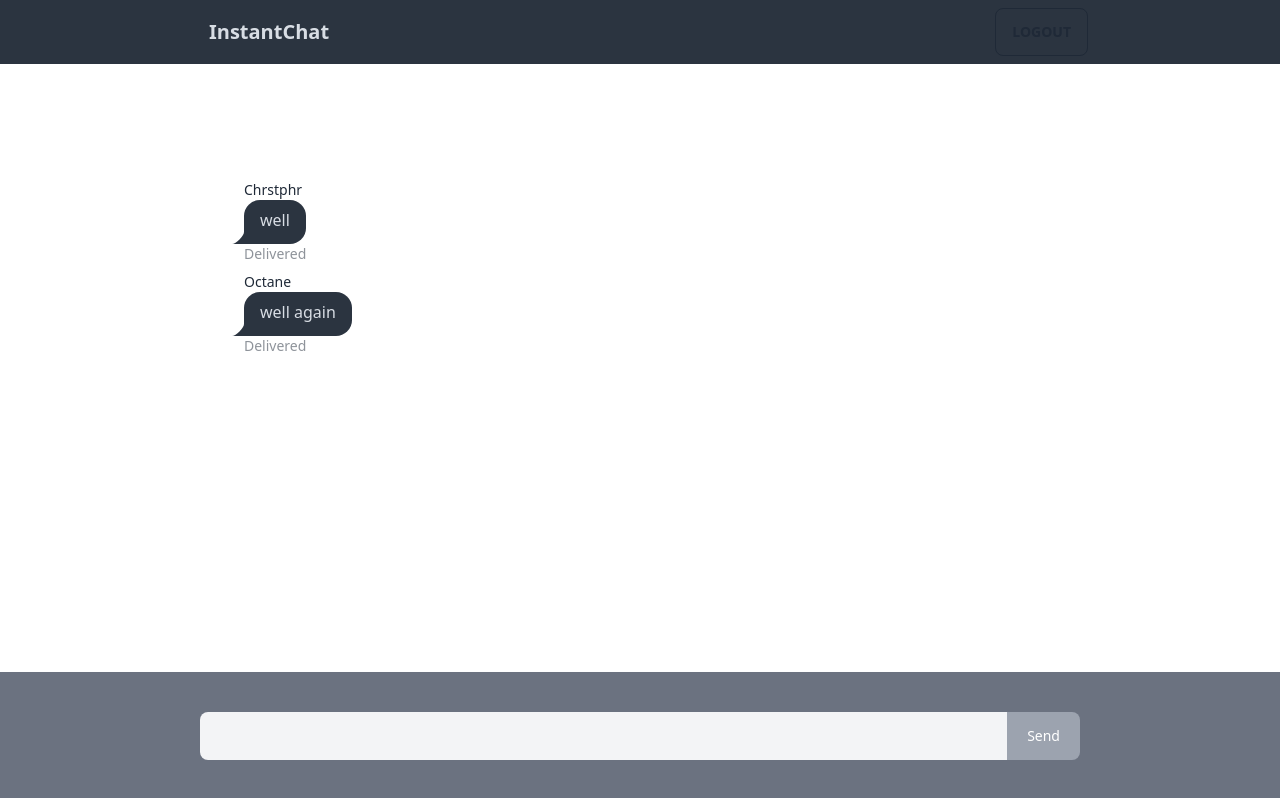
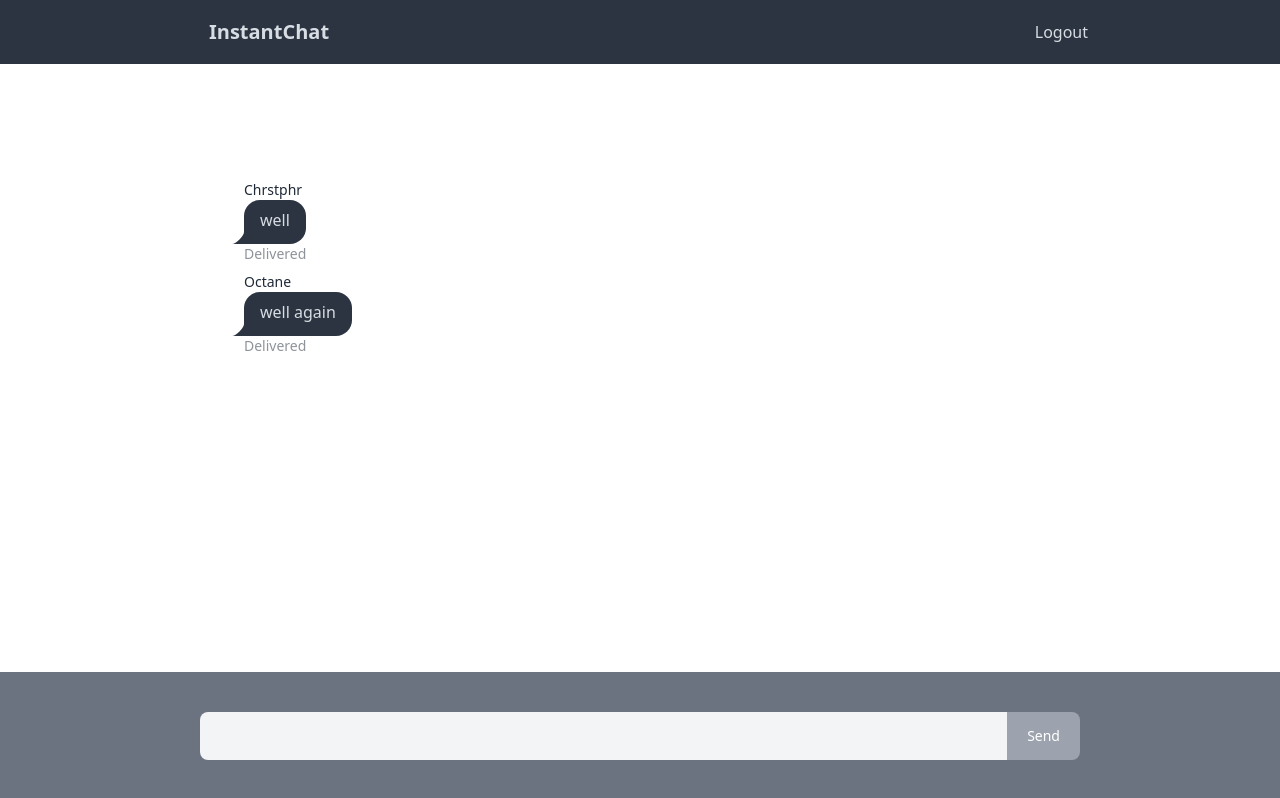
Before and after one commit to Chrstphr9/Instant-Chat, a React (Vite) app: page /chat in a window 1280 px wide. Built offline with nearby package versions, Linux system fonts and the light colour scheme; no server answers; sample sign-in values are in the browser's storage.

Commit message:
finished logout function

```diff
--- a/src/components/Navbar.jsx
+++ b/src/components/Navbar.jsx
@@ -1,11 +1,23 @@
 import React from "react";
+import { UserAuth } from "../context/AuthContext";
 
 const Navbar = () => {
+  const { currentUser, logout } = UserAuth();
+
+  const handleLogout = async () => {
+    try {
+      await logout();
+    } catch(error) {
+      console.log(error);
+    }
+  }
+
   return (
     <div className="navbar bg-neutral text-neutral-content ">
       <div className="containerWrap flex justify-between">
         <a className="btn btn-ghost normal-case text-xl">InstantChat</a>
-        <button className="btn btn-outline">Logout</button>
+        {/* <button onClick={handleLogout} className="btn btn-outline">Logout</button> */}
+        {currentUser ? <button onClick={handleLogout}>Logout</button> : ''}
       </div>
     </div>
   );
```
